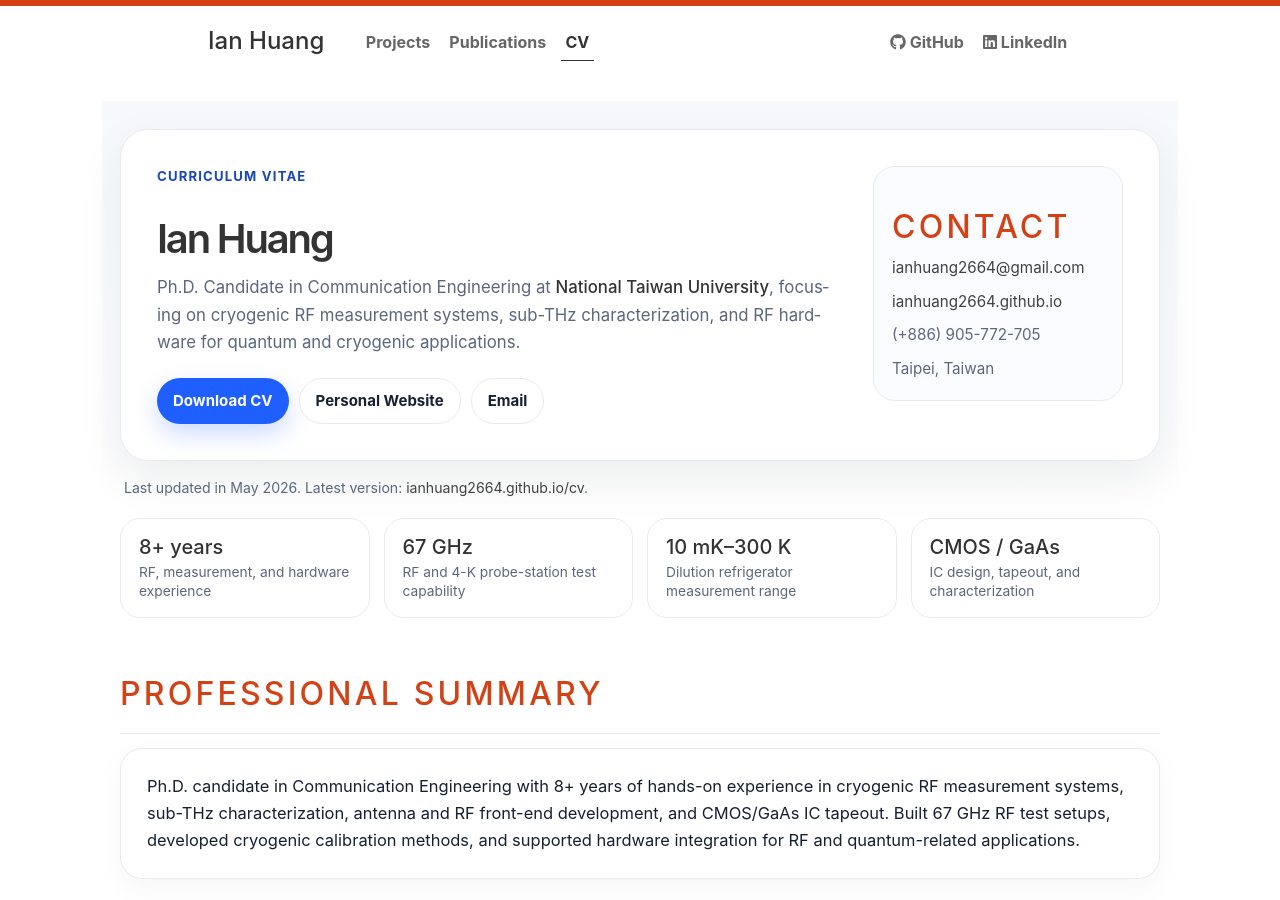
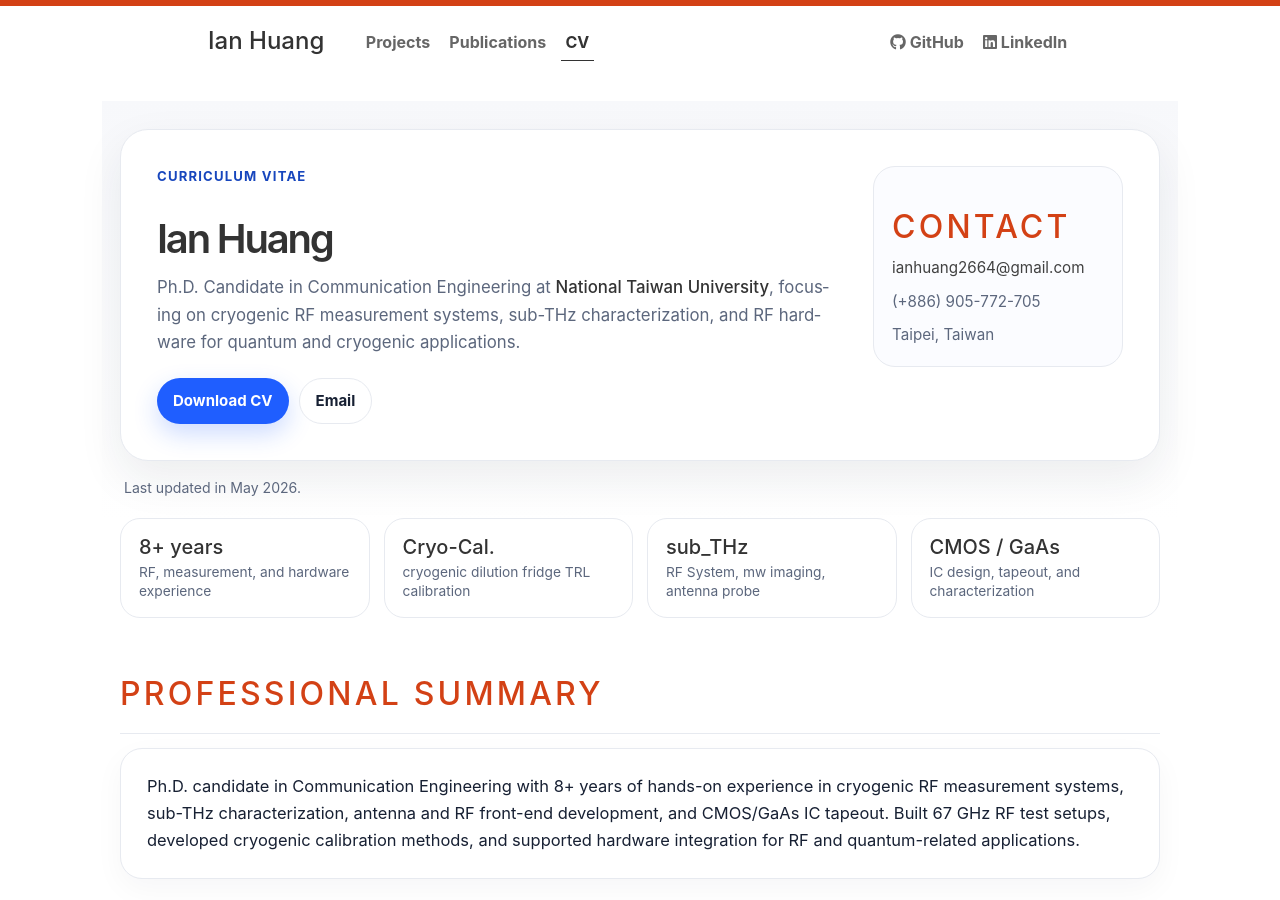
Before and after one commit to ianhuang2664/ianhuang2664.github.io, a Jekyll site: the page built from cv.html, in a window 1280 px wide and 900 px high. Built offline with Jekyll 4.4.1, drawn with Linux system fonts in a browser that asks for light colours.

Commit message:
Update cv.html

```diff
--- a/cv.html
+++ b/cv.html
@@ -397,8 +397,7 @@ title: CV
       </p>
 
       <div class="cv-actions" aria-label="CV links">
-        <a href="{{ '/report/20260510%20CV_MTK_SA_v2.pdf' | relative_url }}" class="cv-button">Download CV</a>
-        <a href="https://ianhuang2664.github.io/" class="cv-link-button">Personal Website</a>
+        <a href="{{ '/report/20260510_CV_MTK_SA_v2.pdf' | relative_url }}" class="cv-button">Download CV</a>
         <a href="mailto:ianhuang2664@gmail.com" class="cv-link-button">Email</a>
       </div>
     </div>
@@ -407,7 +406,6 @@ title: CV
       <h2>Contact</h2>
       <ul class="cv-contact-list">
         <li><a href="mailto:ianhuang2664@gmail.com">ianhuang2664@gmail.com</a></li>
-        <li><a href="https://ianhuang2664.github.io/">ianhuang2664.github.io</a></li>
         <li>(+886) 905-772-705</li>
         <li>Taipei, Taiwan</li>
       </ul>
@@ -416,7 +414,6 @@ title: CV
 
   <p class="cv-update">
     Last updated in <time datetime="{{ site.time }}">{{ site.time | date: '%B %Y' }}</time>.
-    Latest version: <a href="{{ '/cv/' | absolute_url }}">ianhuang2664.github.io/cv</a>.
   </p>
 
   <div class="cv-highlight-grid" aria-label="Selected highlights">
@@ -425,12 +422,12 @@ title: CV
       <span>RF, measurement, and hardware experience</span>
     </div>
     <div class="cv-highlight">
-      <strong>67 GHz</strong>
-      <span>RF and 4-K probe-station test capability</span>
+      <strong>Cryo-Cal.</strong>
+      <span>cryogenic dilution fridge TRL calibration</span>
     </div>
     <div class="cv-highlight">
-      <strong>10 mK–300 K</strong>
-      <span>Dilution refrigerator measurement range</span>
+      <strong>sub_THz</strong>
+      <span>RF System, mw imaging, antenna probe</span>
     </div>
     <div class="cv-highlight">
       <strong>CMOS / GaAs</strong>
```
